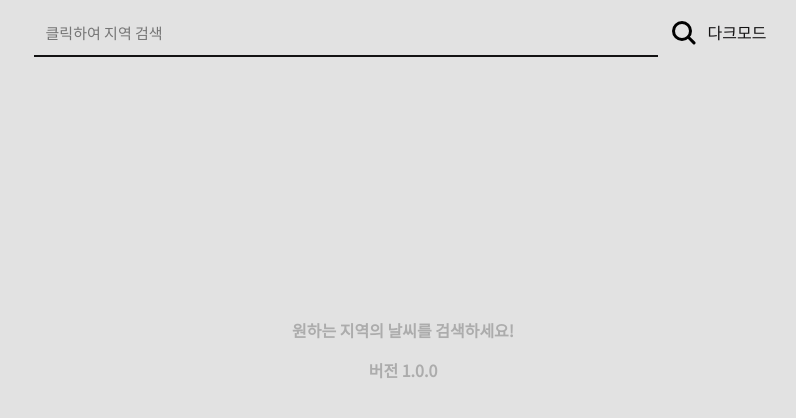
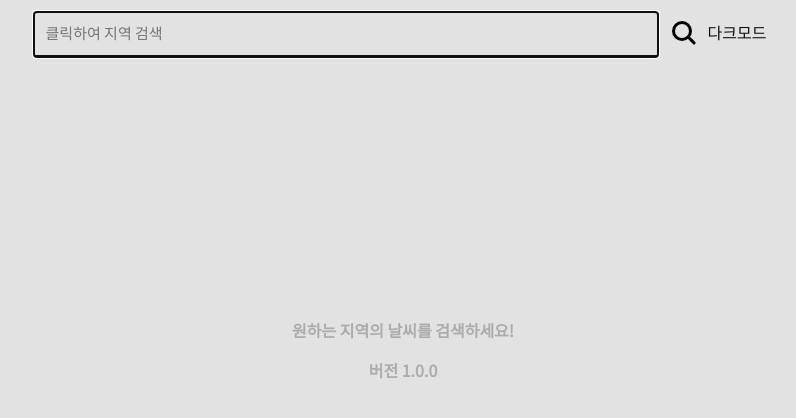
Before and after one commit to NekoNyangYee/kthweather.com, a React (Create React App) app: page / in a window 1280 px wide. Shown: the top 418 px of the page, without its empty margins (237-1033 px from the left). Built offline with nearby package versions, Linux system fonts and the light colour scheme.

Commit message:
commit #09
input focus when you entered site

```diff
--- a/src/Component/Search/Search.tsx
+++ b/src/Component/Search/Search.tsx
@@ -1,4 +1,4 @@
-import { ChangeEvent, useState } from "react";
+import { ChangeEvent, useEffect, useRef, useState } from "react";
 import { optionType } from "../../types/Type";
 import styled from "styled-components";
 
@@ -70,11 +70,16 @@ type Props = {
 }
 
 export const Search = ({ term, options, theme, onInputChange, onOptionSelect, onSubmit, toggleTheme }: Props): JSX.Element => {
+    const inputRef = useRef<HTMLInputElement>(null);
+
+    useEffect(() => {
+        inputRef.current && inputRef.current.focus()
+    });
 
     return (
         <>
             <SearchArea>
-                <TextField type='stext' id="target_btn" value={term} placeholder='클릭하여 지역 검색' onChange={onInputChange} />
+                <TextField ref={inputRef} type='stext' id="target_btn" value={term} placeholder='클릭하여 지역 검색' onChange={onInputChange} />
                 <SearchBtn onClick={onSubmit}>{theme === 'light' ? <SearchIcon src="./img/search_black.svg" /> : <SearchIcon src="./img/search.svg" />}</SearchBtn>
                 <button onClick={toggleTheme} className="check">다크모드</button>
                 <QueryList>
```
